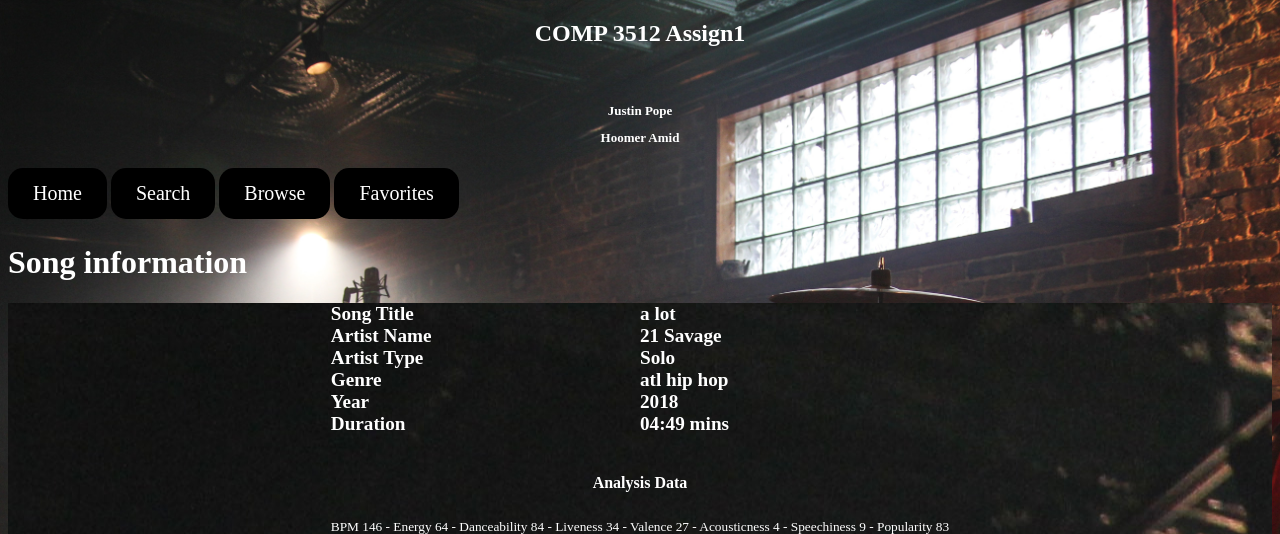
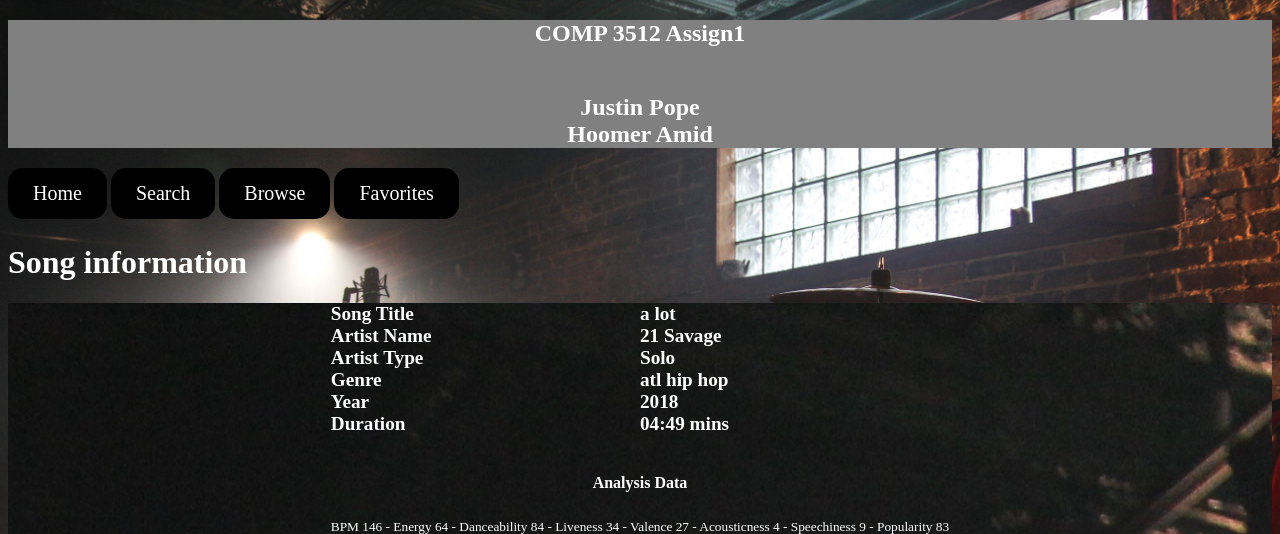
Before and after one commit to jpope229/Comp3512f2022Asg1, a PHP site: page /single-page.php?ID=1001 in a window 1280 px wide. Shown: the top 534 px of the page. Run offline with PHP 8.4, Linux system fonts and the light colour scheme; data comes from the database, SQL or seed files in the repository; some libraries are stand-ins or nearby versions.

Commit message:
header css

```diff
--- a/css/browse.css
+++ b/css/browse.css
@@ -1,3 +1,8 @@
+div.headerName{
+    background-color: gray;
+}
+
+
     /* spacing */
 
     table {
--- a/css/favorites.css
+++ b/css/favorites.css
@@ -147,3 +147,6 @@ footer a:active {
     background-color: lightblue;
     color: black;
 }
+div.headerName{
+    background-color: gray;
+}
--- a/css/index.css
+++ b/css/index.css
@@ -3,6 +3,10 @@ body {
     background-repeat: no-repeat;
     background-attachment: fixed;
     background-size: cover;
+}
+
+div.headerName{
+    background-color: gray;
 }
 
 .headerName a:link,
--- a/css/search.css
+++ b/css/search.css
@@ -122,3 +122,6 @@
     #submit {
         text-align: center;
     }
+    div.headerName{
+        background-color: gray;
+    }
--- a/css/single-page.css
+++ b/css/single-page.css
@@ -107,7 +107,6 @@ h4 {
     text-align: center;
     align-items: center;
 }
-
-e {
-    font-size: small;
+div.headerName{
+    background-color: gray;
 }
```
